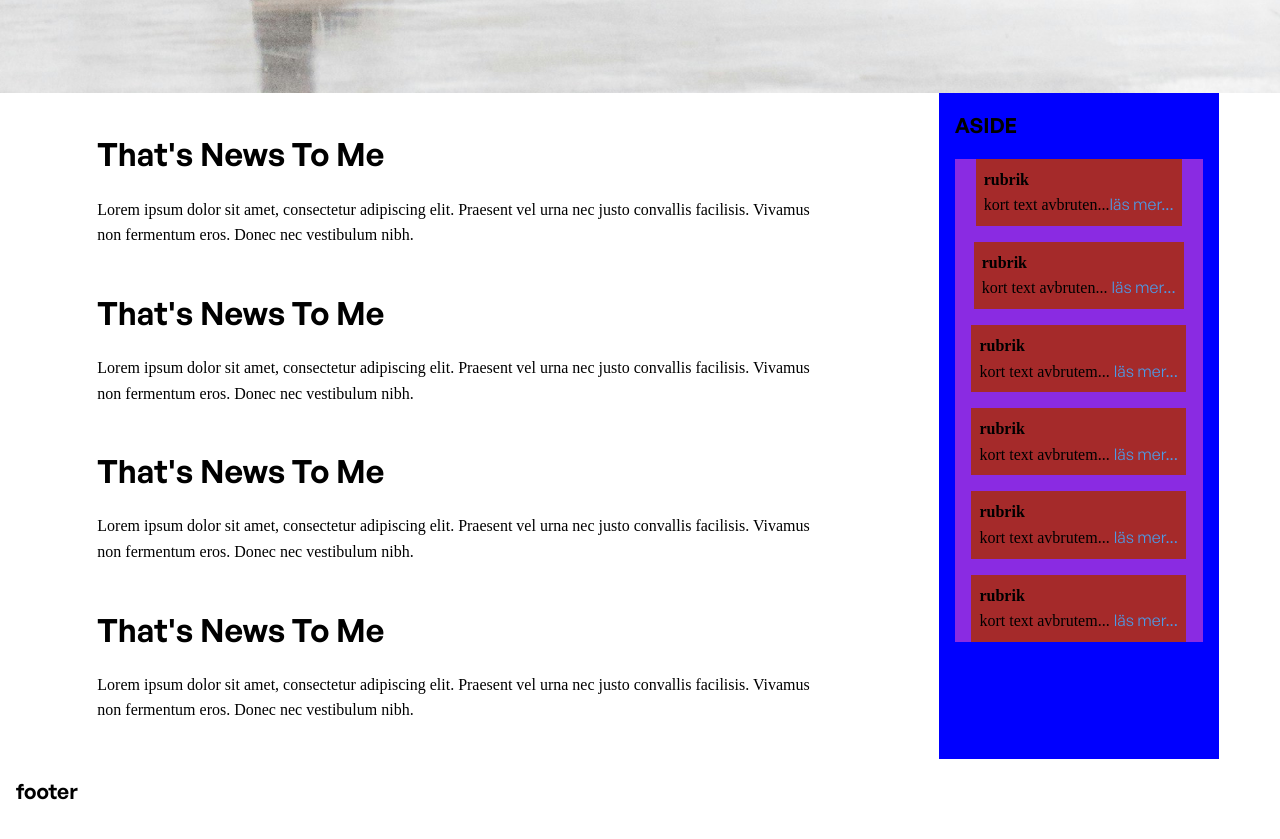
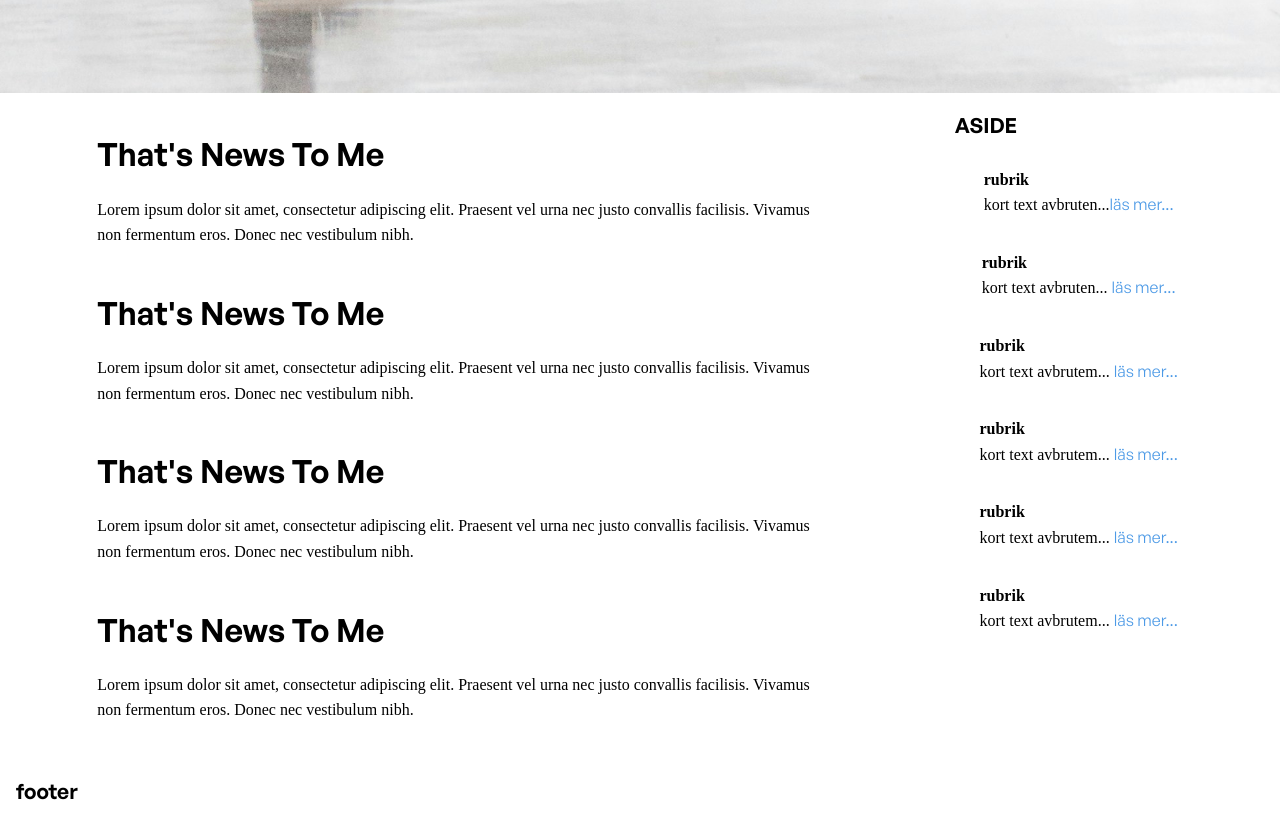
Before and after one commit to anneliejrova/news, a plain HTML site: page pages/index.html in a window 1280 px wide. Shown: the part 1303-2142 px from the top of the page. Drawn offline with Linux system fonts and the light colour scheme.

Commit message:
removed suport colors

```diff
--- a/css/style.css
+++ b/css/style.css
@@ -101,12 +101,10 @@ a:visited{
 
 
         aside {
-          background-color: blue;
             padding: 3rem 1rem 1rem 1rem;
         }
 
         .aside-cards-container {
-          background-color: blueviolet;
             display: flex;
             flex-wrap: wrap;
             gap: 1rem;
@@ -114,7 +112,6 @@ a:visited{
         }
 
         .aside-card{
-          background-color: brown;
             padding: 0.5rem;
         }
 
```
